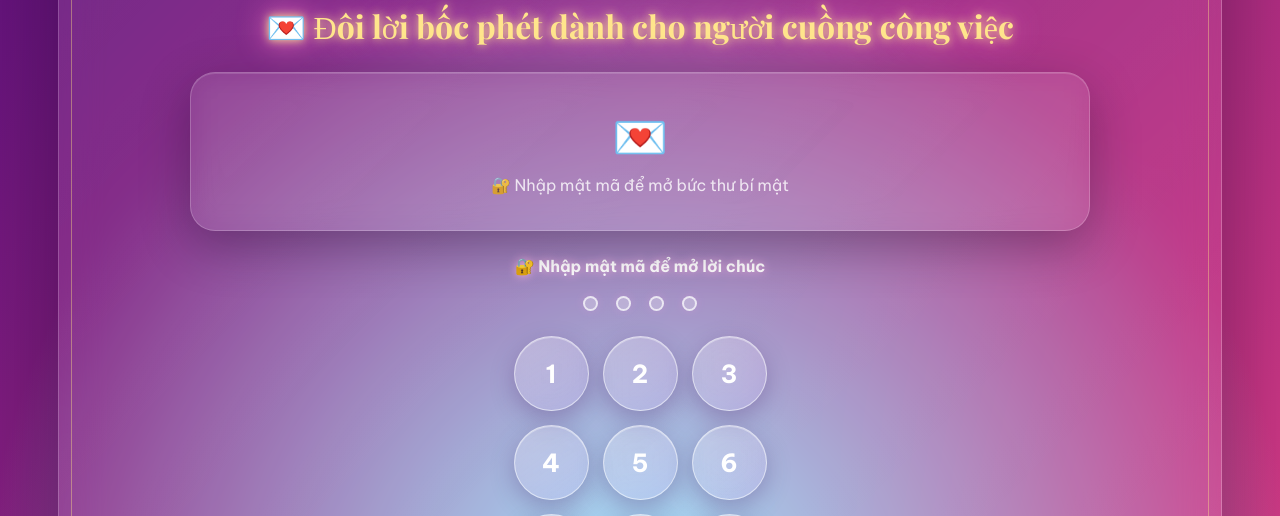
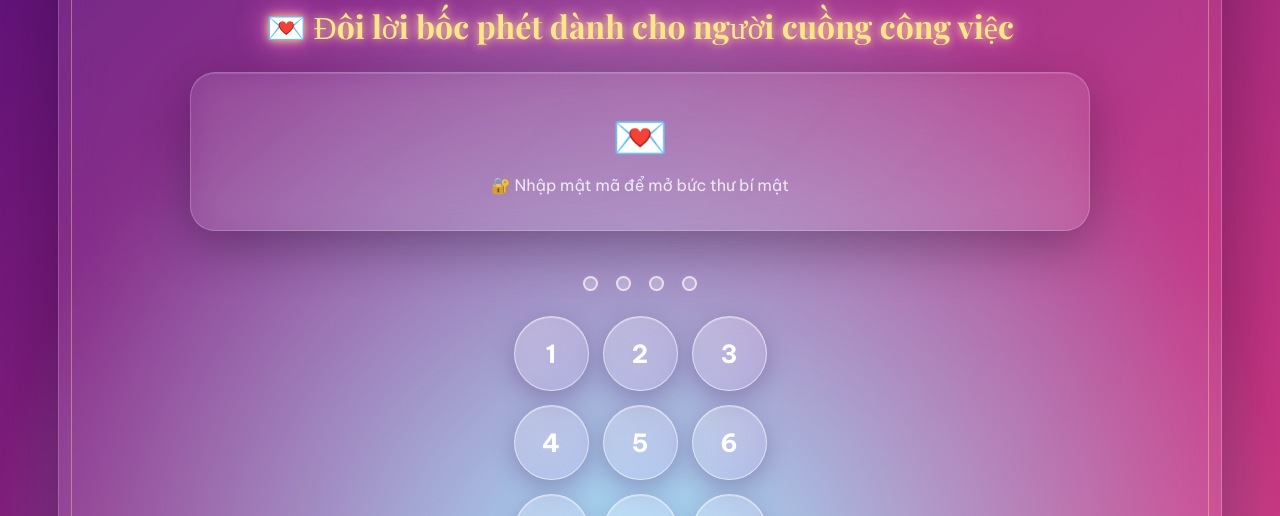
Before and after one commit to ChiKhanh194/CONGRATULATIONss, a Flask app: page / in a window 1280 px wide. Shown: the part 1643-2159 px from the top of the page. Run offline with Flask 3, Linux system fonts and the light colour scheme.

Commit message:
Update index.html

```diff
--- a/templates/index.html
+++ b/templates/index.html
@@ -2854,7 +2854,7 @@ h1{
 
             <div class="passcode-title">
 
-                🔐 Nhập mật mã để mở lời chúc
+
 
             </div>
 
```
